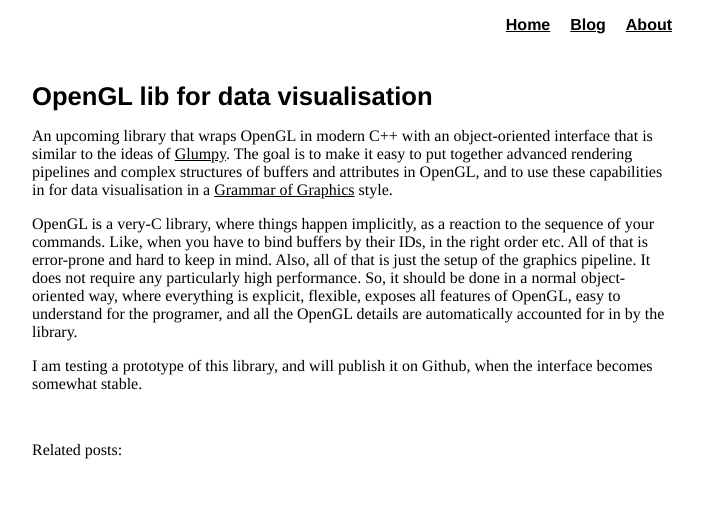
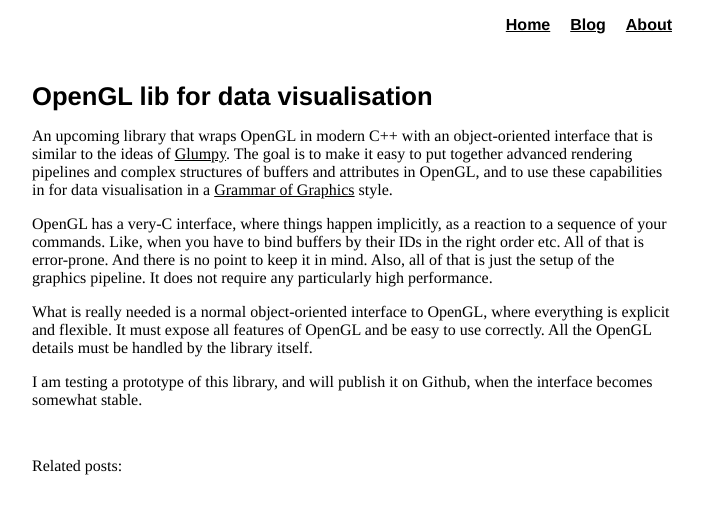
Before and after one commit to xealits/xealits.github.io, a Jekyll site: the page built from projects/active_projects/opengl_datavis/opengl_datavis.md, in a window 1280 px wide. Shown: the top 514 px of the page, without its empty margins (288-991 px from the left). Built offline with Jekyll 4.4.1, drawn with Linux system fonts in a browser that asks for light colours.

Commit message:
A text correction
	modified:   projects/active_projects/opengl_datavis/opengl_datavis.md

```diff
--- a/projects/active_projects/opengl_datavis/opengl_datavis.md
+++ b/projects/active_projects/opengl_datavis/opengl_datavis.md
@@ -12,16 +12,17 @@ and complex structures of buffers and attributes in OpenGL,
 and to use these capabilities in for data visualisation
 in a [Grammar of Graphics](https://en.wikipedia.org/wiki/Wilkinson%27s_Grammar_of_Graphics) style.
 
-OpenGL is a very-C library, where things happen implicitly,
-as a reaction to the sequence of your commands.
-Like, when you have to bind buffers by their IDs, in the right order etc.
-All of that is error-prone and hard to keep in mind.
+OpenGL has a very-C interface, where things happen implicitly,
+as a reaction to a sequence of your commands.
+Like, when you have to bind buffers by their IDs in the right order etc.
+All of that is error-prone. And there is no point to keep it in mind.
 Also, all of that is just the setup of the graphics pipeline.
 It does not require any particularly high performance.
-So, it should be done in a normal object-oriented way,
-where everything is explicit, flexible, exposes all features of OpenGL,
-easy to understand for the programer,
-and all the OpenGL details are automatically accounted for in by the library.
+
+What is really needed is a normal object-oriented interface to OpenGL,
+where everything is explicit and flexible.
+It must expose all features of OpenGL and be easy to use correctly.
+All the OpenGL details must be handled by the library itself.
 
 I am testing a prototype of this library,
 and will publish it on Github, when the interface becomes somewhat stable.
```
